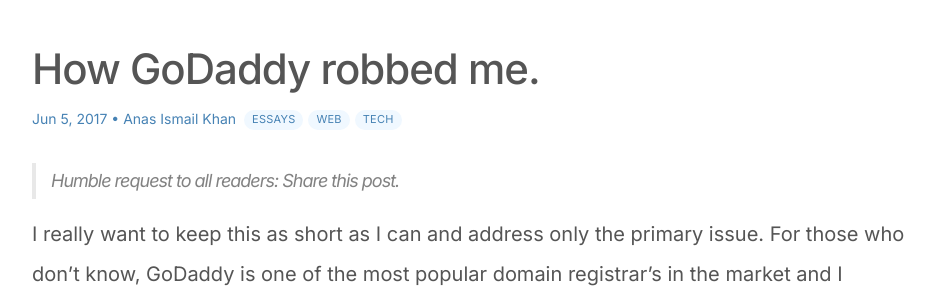
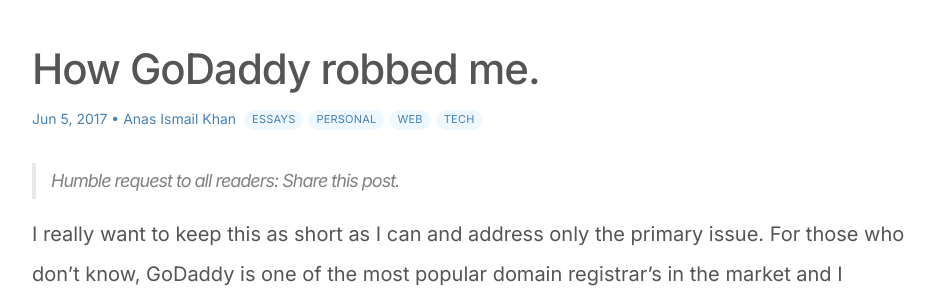
Before and after one commit to anasik/anasik.github.io, a Jekyll site: the page built from _posts/2017-06-05-how-godaddy-robbed-me.md, in a window 1280 px wide and 900 px high. Shown: the part 260-560 px from the top of the window, without its empty margins (168-1103 px from the left). Built offline with Jekyll 4.4.1, drawn with Linux system fonts in a browser that asks for light colours; some web fonts are replaced.

Commit message:
godaddy personal

```diff
--- a/_posts/2017-06-05-how-godaddy-robbed-me.md
+++ b/_posts/2017-06-05-how-godaddy-robbed-me.md
@@ -8,6 +8,7 @@
 permalink: /how-godaddy-robbed-me/
 categories:
   - Essays
+  - Personal
   - Web
   - Tech
 ---
```
